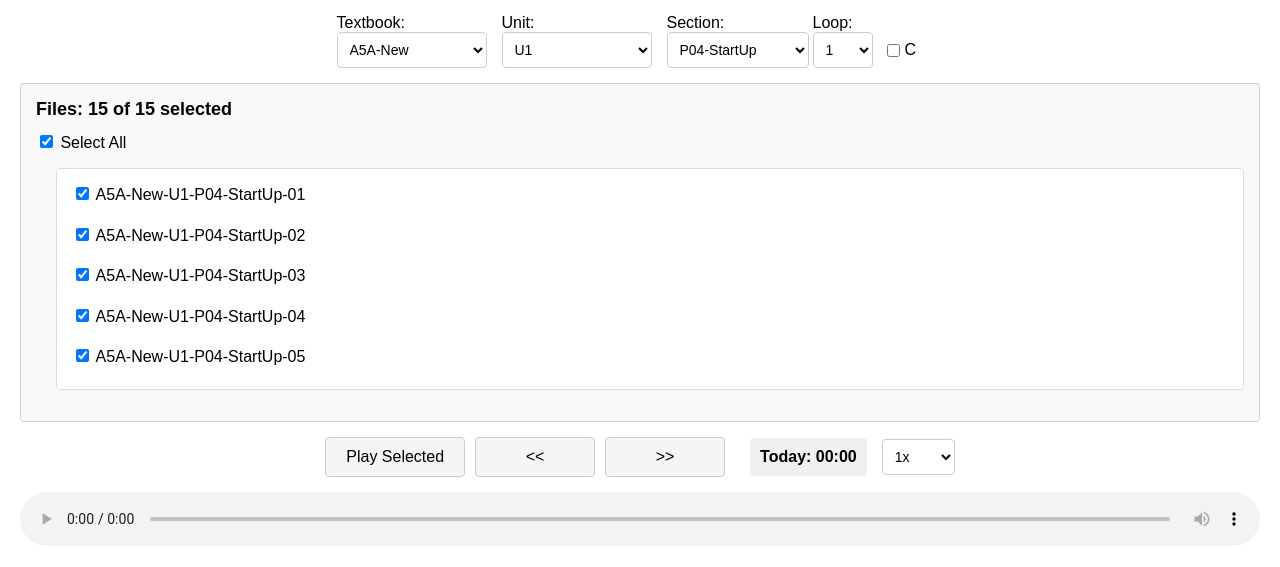
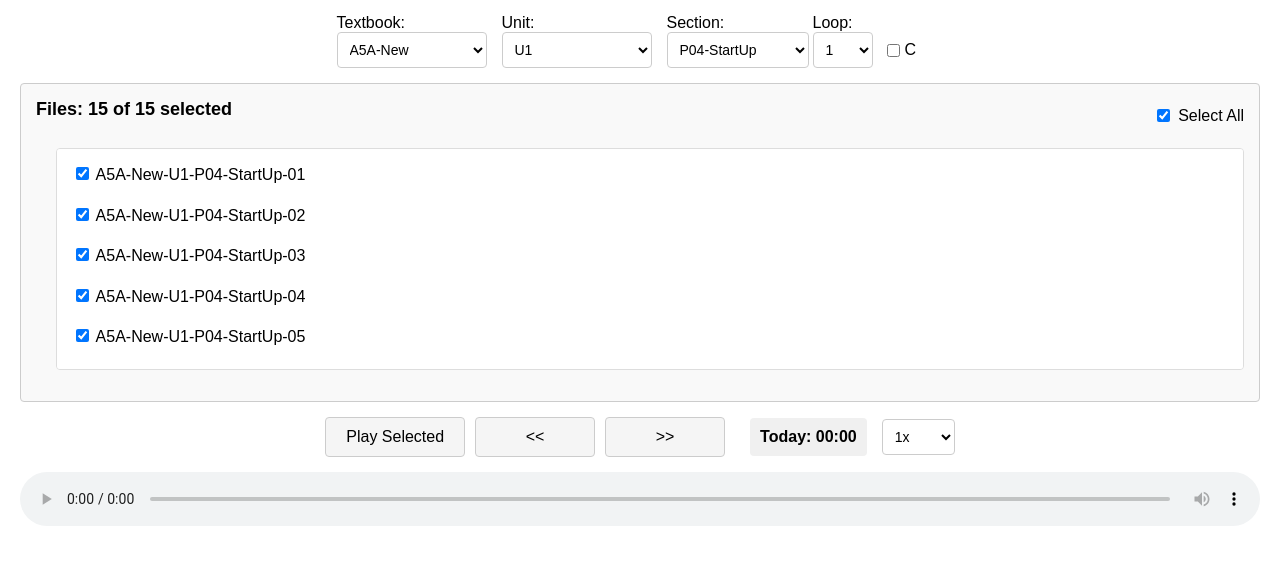
Before and after one commit to timathon/ram, a website: page index.html in a window 1280 px wide. Shown: the part 54-621 px from the top of the page. Drawn offline with Linux system fonts and the light colour scheme.

Commit message:
Position selectAllFiles checkbox in the same line with file-box-title and align to the right

```diff
--- a/index.html
+++ b/index.html
@@ -312,11 +312,13 @@
       </div>
     </div>
     <div class="file-box">
-      <span class="file-box-title">Files: 0 of 0 selected</span>
-      <label style="margin-bottom:0 8px;">
-        <input type="checkbox" id="selectAllFiles" checked>
-        Select All
-      </label>
+      <div style="display: flex; justify-content: space-between; align-items: center;">
+        <span class="file-box-title">Files: 0 of 0 selected</span>
+        <label for="selectAllFiles" style="margin: 0; display: flex; align-items: center;">
+          <input type="checkbox" id="selectAllFiles" checked>
+          <span style="margin-left: 5px;">Select All</span>
+        </label>
+      </div>
       <ul id="fileListDiv" class="file-list"></ul>
     </div>
 
```
